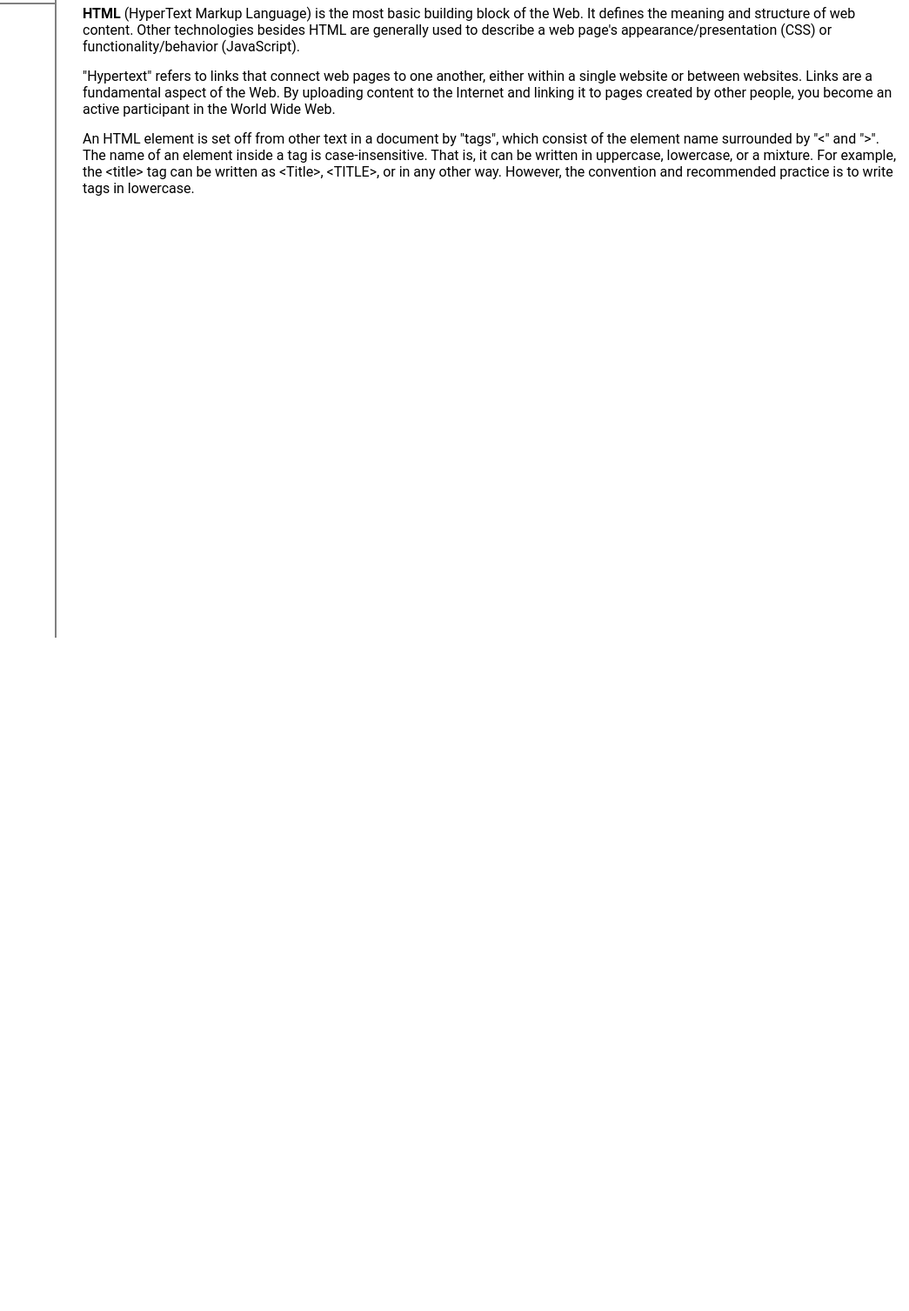
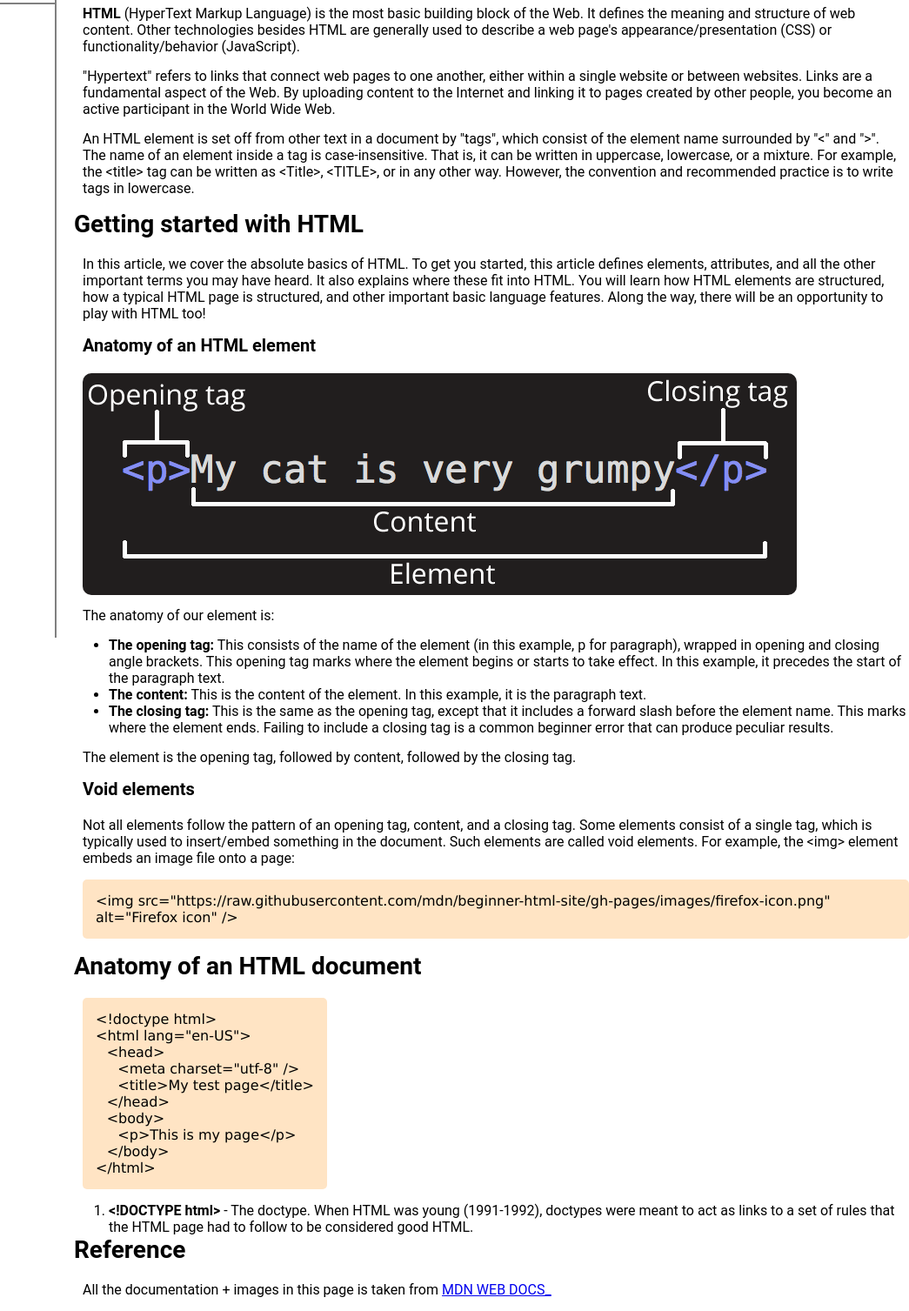
Before and after one commit to BurcisWolf/FreeCodeCamp---Technical-Documentation-Page, a plain HTML site: page index.html in a window 1280 px wide. Shown: the part 67-1574 px from the top of the page at 87% size, without its empty margins (235-1280 px from the left). Before the commit the page ends 800 px from the top, so only its background shows below. Drawn offline with Linux system fonts and the light colour scheme.

Commit message:
Added Getting started section, added Entire HTML page section, added References section

```diff
--- a/index.html
+++ b/index.html
@@ -11,6 +11,9 @@
         <h2>HTML Documentation</h2>
         <ul>
             <li><a href="#what_is">What is HTML ?</a></li>
+            <li><a href="#getting_started">Getting Started</a></li>
+            <li><a href="#html_page">entire HTML page</a></li>
+            <li><a href="#reference">Reference</a></li>
         </ul>
     </nav>
     <main id="main-doc">
@@ -20,7 +23,44 @@
             <p>"Hypertext" refers to links that connect web pages to one another, either within a single website or between websites. Links are a fundamental aspect of the Web. By uploading content to the Internet and linking it to pages created by other people, you become an active participant in the World Wide Web.</p>
             <p>An HTML element is set off from other text in a document by "tags", which consist of the element name surrounded by "<" and ">". The name of an element inside a tag is case-insensitive. That is, it can be written in uppercase, lowercase, or a mixture. For example, the &lt;title&gt; tag can be written as &lt;Title&gt;, &lt;TITLE&gt;, or in any other way. However, the convention and recommended practice is to write tags in lowercase.</p>
         </section>
-
+        <section class="main-section" id="getting_started">
+            <h2>Getting started with HTML</h2>
+            <p>In this article, we cover the absolute basics of HTML. To get you started, this article defines elements, attributes, and all the other important terms you may have heard. It also explains where these fit into HTML. You will learn how HTML elements are structured, how a typical HTML page is structured, and other important basic language features. Along the way, there will be an opportunity to play with HTML too!</p>
+            <h3>Anatomy of an HTML element</h3>
+            <img src="img/grumpy-cat-small.png" alt="structure of HTML element">
+            <p>The anatomy of our element is:</p>
+            <ul>
+                <li><span class="bold">The opening tag:</span> This consists of the name of the element (in this example, p for paragraph), wrapped in opening and closing angle brackets. This opening tag marks where the element begins or starts to take effect. In this example, it precedes the start of the paragraph text.</li>
+                <li><span class="bold">The content:</span> This is the content of the element. In this example, it is the paragraph text.</li>
+                <li><span class="bold">The closing tag:</span> This is the same as the opening tag, except that it includes a forward slash before the element name. This marks where the element ends. Failing to include a closing tag is a common beginner error that can produce peculiar results.</li>
+            </ul>
+            <p>The element is the opening tag, followed by content, followed by the closing tag.</p>
+            <h3>Void elements</h3>
+            <p>Not all elements follow the pattern of an opening tag, content, and a closing tag. Some elements consist of a single tag, which is typically used to insert/embed something in the document. Such elements are called void elements. For example, the &lt;img&gt; element embeds an image file onto a page:</p>
+            <p class="code">&lt;img src="https://raw.githubusercontent.com/mdn/beginner-html-site/gh-pages/images/firefox-icon.png" alt="Firefox icon" /&gt;</p>
+        </section>
+        <section class="main-section" id="html_page">
+            <h2>Anatomy of an HTML document</h2>
+            <p class="code">
+                &lt;!doctype html> <br>
+                &lt;html lang="en-US"><br>
+                <span class="invis">...</span>&lt;head><br>
+                <span class="invis">......</span>&lt;meta charset="utf-8" /><br>
+                <span class="invis">......</span>&lt;title>My test page&lt;/title><br>
+                <span class="invis">...</span>&lt;/head><br>
+                <span class="invis">...</span>&lt;body><br>
+                <span class="invis">......</span>&lt;p>This is my page&lt;/p><br>
+                <span class="invis">...</span>&lt;/body><br>
+                &lt;/html><br>
+            </p>
+            <ol>
+                <li><span class="bold">&lt;!DOCTYPE html></span> - The doctype. When HTML was young (1991-1992), doctypes were meant to act as links to a set of rules that the HTML page had to follow to be considered good HTML.</li>
+            </ol>
+        </section>
+        <section class="main-section" id="reference">
+            <h2>Reference</h2>
+            <p>All the documentation + images in this page is taken from <a href="https://developer.mozilla.org/en-US/docs/Web/HTML" target="_blank">MDN WEB DOCS_</a></p>
+        </section>
     </main>
 </body>
 </html>
--- a/styles.css
+++ b/styles.css
@@ -5,9 +5,11 @@
     font-family: 'Roboto',sans-serif;
 }
 nav {
-    float: left;
+    position: fixed;
+    top: 0;
+    left: 0;
     width: 300px;
-    height: 100vh;
+    height: 100%;
     border-right: 2px solid grey;
 }
 nav h2 {
@@ -19,7 +21,7 @@ nav ul {
     border-top: 2px solid grey;
 }
 nav ul li {
-    margin: 10px 0 10px 0;
+    margin: 15px 0 15px 0;
     list-style: none;
 }
 nav ul li a {
@@ -42,3 +44,25 @@ main p {
 .bold {
     font-weight: 700;
 }
+main h3 {
+    font-size: 20px;
+    padding: 0 0 20px 10px;
+}
+main img {
+    margin: 0 0 10px 10px;
+    border-radius: 10px;
+}
+main .main-section ul {
+    padding-bottom: 15px;
+}
+main .main-section .code {
+    font-family: Verdana, Geneva, Tahoma, sans-serif;
+    margin: 0 0 15px 10px;
+    padding: 15px 15px 15px 15px;
+    display: inline-block;
+    background-color: bisque;
+    border-radius: 5px;
+}
+.invis {
+    color: bisque;
+}
```
Also changed, not shown: img/grumpy-cat-small.png (added).
